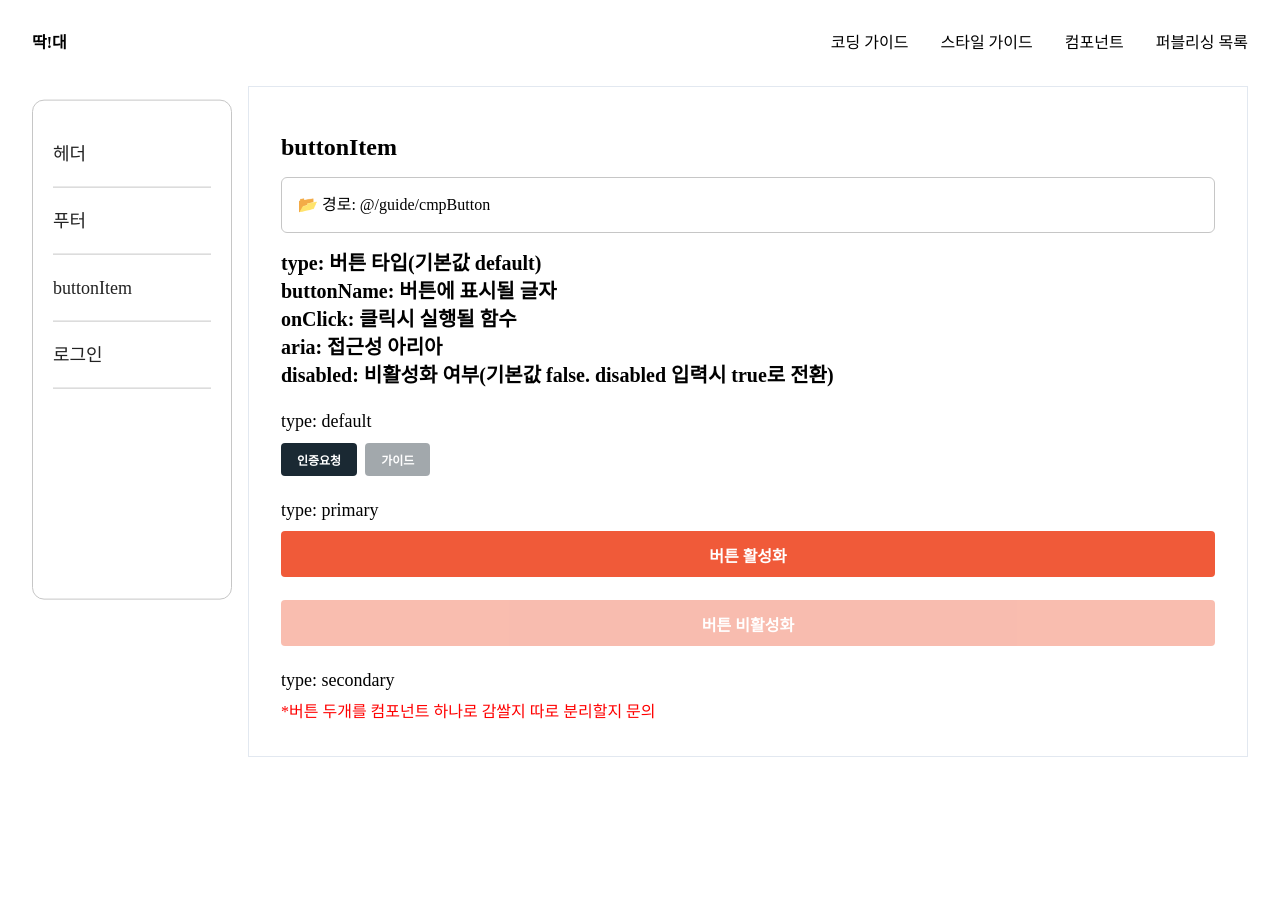
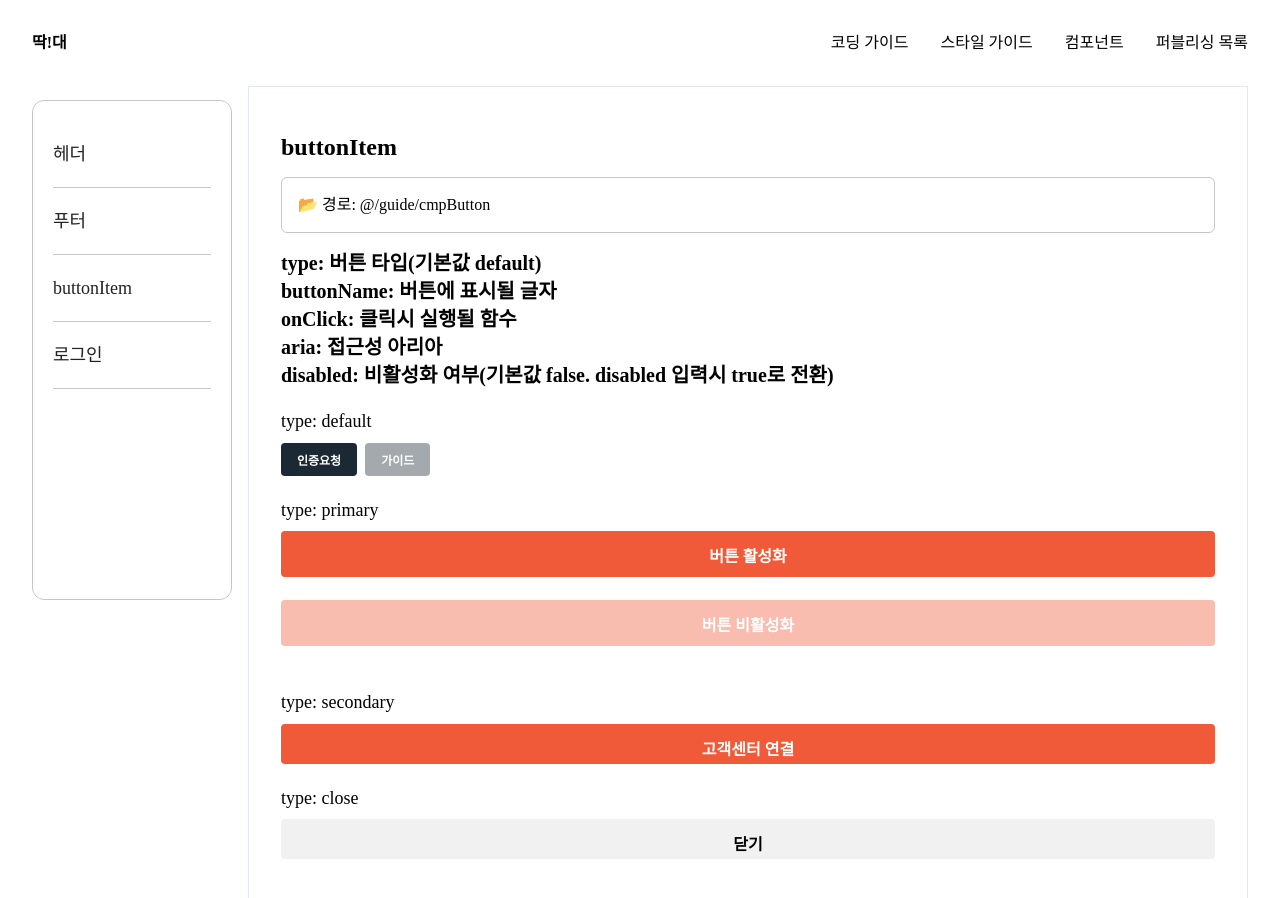
Before and after one commit to DoitorPay/Guide, a React (Vite) app in the folder frontend/: page /cmpguide in a window 1280 px wide. Both pictures are taken after a click on the item "buttonItem". Shown: the top 898 px of the page. Before the commit the page ends 800 px from the top, so only its background shows below. Built offline with nearby package versions, Linux system fonts and the light colour scheme; a web font is replaced by a local one.

Commit message:
modi: 버튼 컴포넌트 secondary, close 타입 추가

```diff
--- a/frontend/src/assets/css/components/button.scss
+++ b/frontend/src/assets/css/components/button.scss
@@ -38,25 +38,32 @@
         }
 
         &secondary {
-            display: flex;
             width: 100%;
-            justify-content: space-between;
-            &__item {
-                // width: 100%;
-                height: calc(46 / 16 * 1rem);
+            height: calc(40 / 16 * 1rem);
             background-color: var(--color-primary);
             color: #fff;
             font-size: calc(var(--typo-size-btn-1) / 16 * 1rem);
             font-weight: var(--typo-weight-bold);
             padding: calc(12 / 16 * 1rem) calc(16 / 16 * 1rem);
-                gap: 10px;
 
             &:disabled {
                 opacity: .4;
                 cursor: not-allowed;
             }
         }
+        &close {
+            width: 100%;
+            height: calc(40 / 16 * 1rem);
+            background-color: var(--color-gray-scale-50);
+            color: #000;
+            font-size: calc(var(--typo-size-btn-1) / 16 * 1rem);
+            font-weight: var(--typo-weight-bold);
+            padding: calc(12 / 16 * 1rem) calc(16 / 16 * 1rem);
 
+            &:disabled {
+                opacity: .4;
+                cursor: not-allowed;
             }
         }
     }
+}
--- a/frontend/src/components/button.jsx
+++ b/frontend/src/components/button.jsx
@@ -8,28 +8,19 @@ function Button({
     aria = "아리아를 입력하세요",
     disabled = false,
 }) {
-    // if (type === "secondary") {
-    //     return (
-    //         <div className="btn-secondary">
-    //             <button
-    //                 aria-label={aria}
-    //                 onClick={onClick}
-    //                 disabled={disabled}
-    //                 className="btn btn-secondary__item"
-    //             >
-    //                 {buttonName} 1
-    //             </button>
-    //             <button
-    //                 aria-label={aria}
-    //                 onClick={onClick}
-    //                 disabled={disabled}
-    //                 className="btn btn-secondary__item"
-    //             >
-    //                 {buttonName} 2
-    //             </button>
-    //         </div>
-    //     );
-    // }
+    if (type == "close") {
+        return (
+            <button
+            aria-label="닫기"
+            aria-hidden={disabled}
+            onClick={onClick}
+            disabled={disabled}
+            className="btn btn-close"
+            >
+                닫기
+            </button>
+        );
+    }
 
     return (
         <button
--- a/frontend/src/guide/cmpButton.jsx
+++ b/frontend/src/guide/cmpButton.jsx
@@ -25,9 +25,15 @@ function cmpButton() {
                 <Button type="primary" buttonName="버튼 활성화"/> &nbsp;
                 <Button type="primary" buttonName="버튼 비활성화" disabled />
 
+                <br></br>
+
                 <br></br><br></br>
                 <p className="guide-text-desc">type: secondary</p>
-                <p style={{color: 'red'}}>*버튼 두개를 컴포넌트 하나로 감쌀지 따로 분리할지 문의</p>
+                <Button type="secondary" buttonName="고객센터 연결"/> &nbsp;
+
+                <br></br>
+                <p className="guide-text-desc">type: close</p>
+                <Button type="close"/> &nbsp;
             </div>
     );
 }
```
Lines whose indentation alone changed are shown as unchanged.
